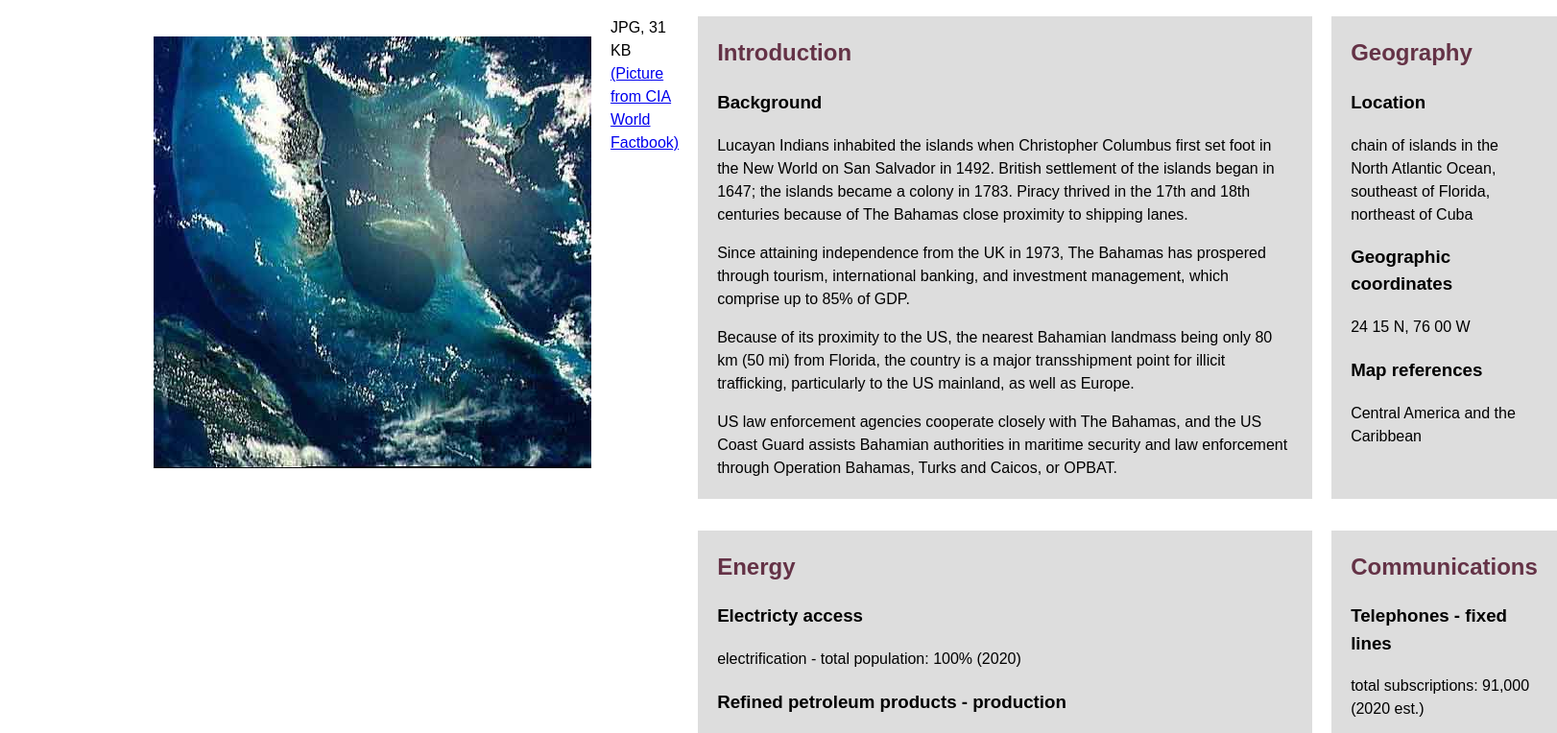
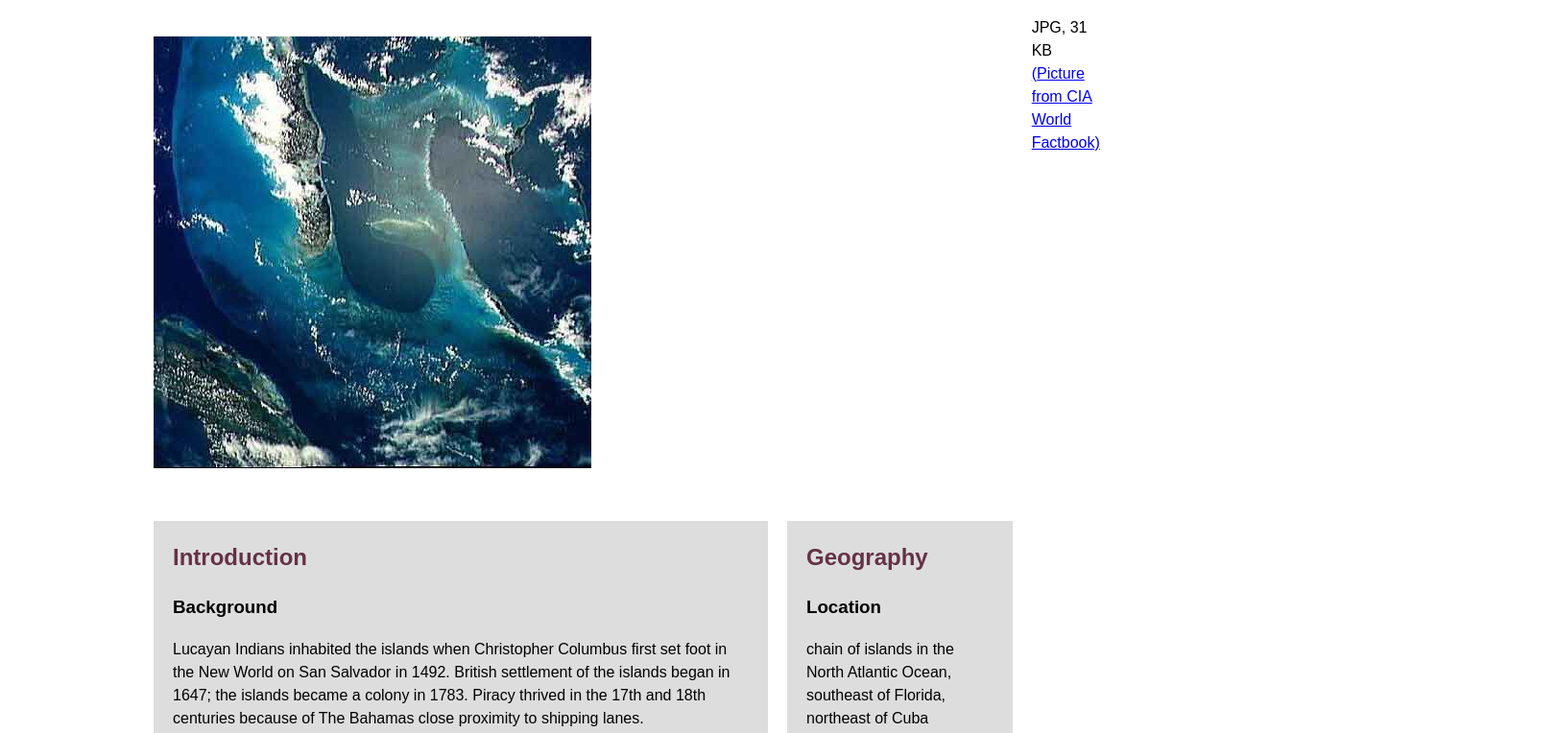
Before and after one commit to Sonnyd2323/Sonnyd2323.github.io, a plain HTML site: page thebahamas.html in a window 1280 px wide. Shown: the part 114-878 px from the top of the page at 96% size, 1622 px wide, since content can reach past the window. Drawn offline with Linux system fonts and the light colour scheme.

Commit message:
Update style.css

```diff
--- a/css/style.css
+++ b/css/style.css
@@ -5,7 +5,7 @@ body {
   max-width: 960px;
   margin: 20px auto;
   display: grid;
-  grid-template-columns: 1fr 1fr 1fr;
+  grid-template-columns: 2fr 1fr;
   grid-gap: 20px;
 }
 
```
